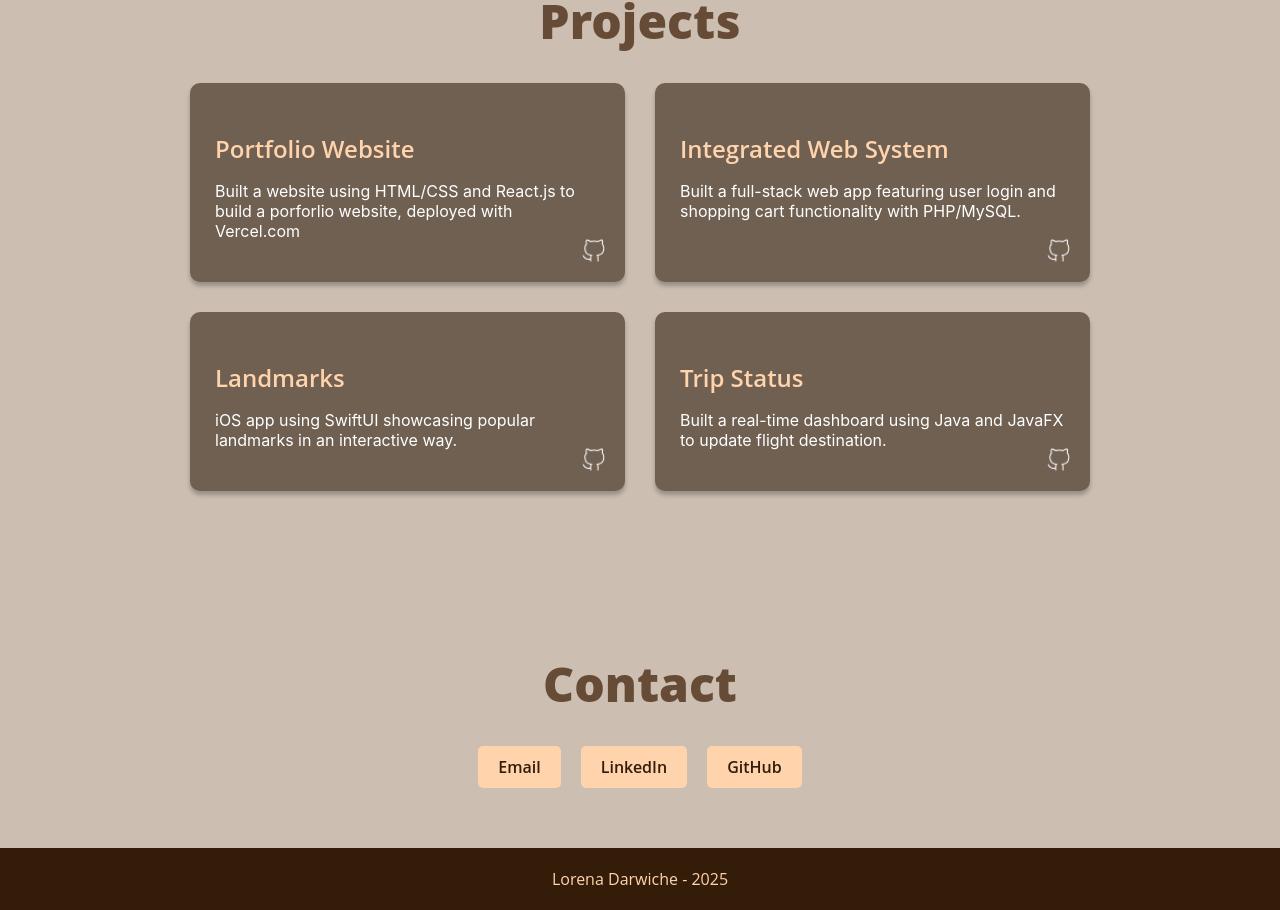
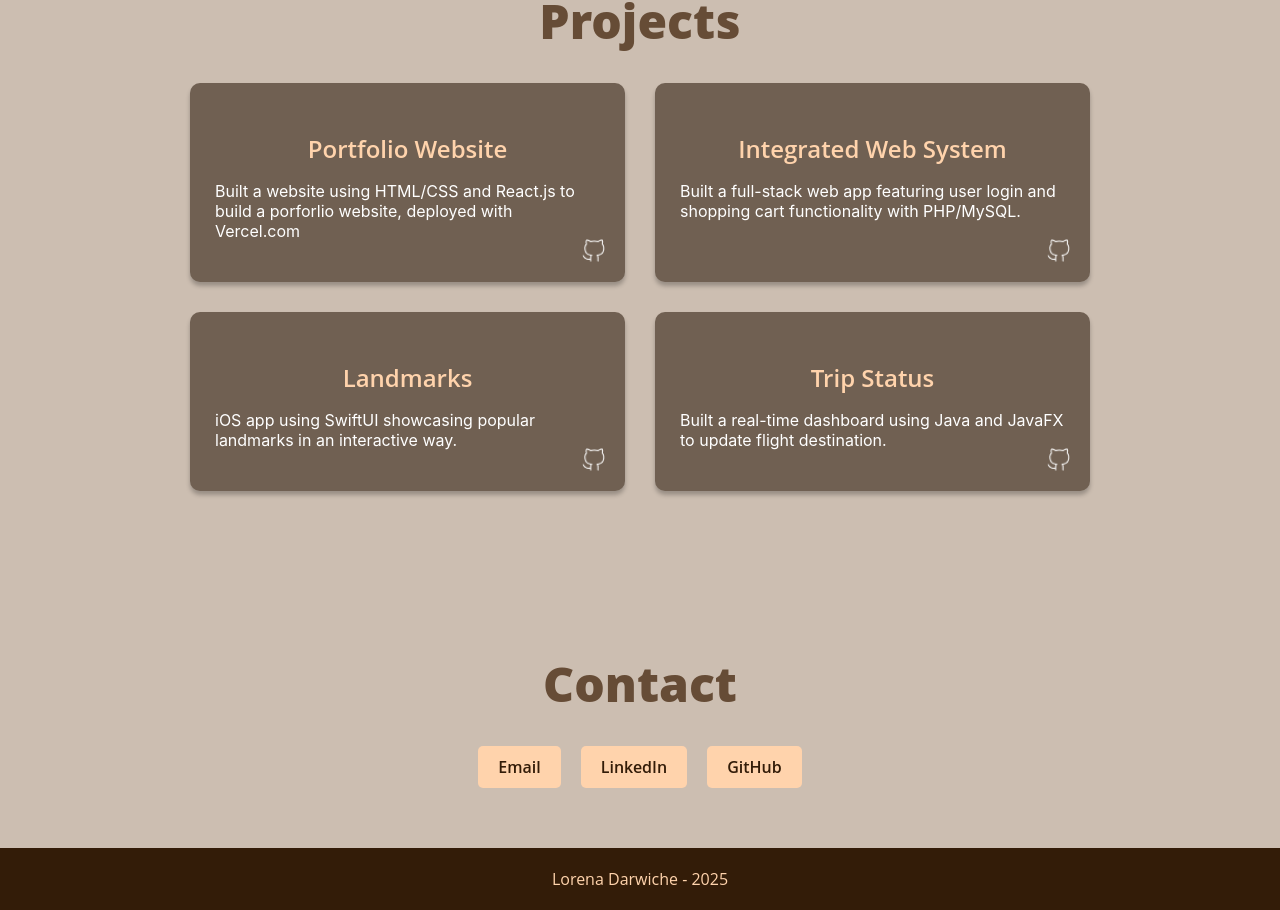
Before and after one commit to lorenadarwiche/portfolio, a React (Create React App) app: page / in a window 1280 px wide. Shown: the part 2790-3700 px from the top of the page. Built offline with nearby package versions, Linux system fonts and the light colour scheme.

Commit message:
first commit

```diff
--- a/src/App.css
+++ b/src/App.css
@@ -262,9 +262,9 @@ h2 {
   margin-bottom: 10px;
   font-family: 'Open Sans', sans-serif;
   font-weight: 600;
-  justify-content: center;
+  text-align: center;
+}
 
-}
 
 /* Contact */
 .contact-buttons {
```
